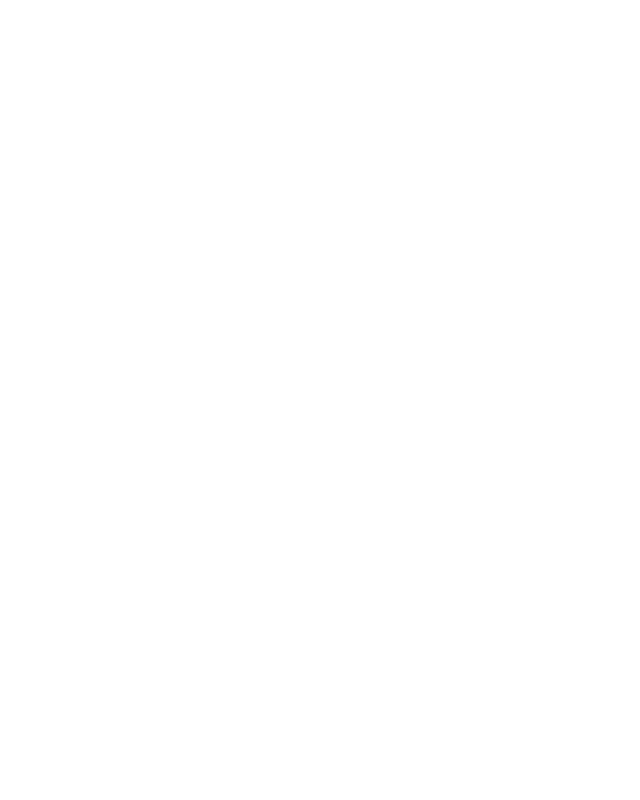
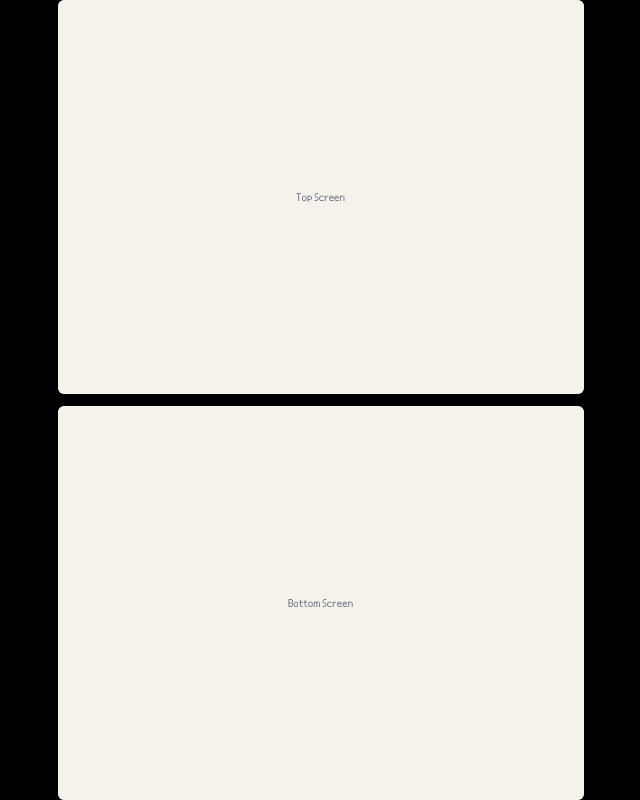
Before and after one commit to Flapjacck/React-Portfolio, a React (Vite) app: page / in a window 1280 px wide. Shown: the whole page, without its empty margins (319-959 px from the left). Built offline with nearby package versions, Linux system fonts and the light colour scheme.

Commit message:
Feat: Top Screen & both applied to app.tsx

```diff
--- a/src/App.tsx
+++ b/src/App.tsx
@@ -1,10 +1,26 @@
 
+/**
+ * App.tsx
+ *
+ * Root application component. Renders the DS Lite dual-screen layout
+ * with top and bottom screens stacked vertically. The layout is viewport-locked
+ * with no scrolling, adapting gracefully to mobile and desktop sizes.
+ */
+
+import { TopScreen } from './components/TopScreen/TopScreen';
+import { BottomScreen } from './components/BottomScreen/BottomScreen';
+
+/**
+ * Main application component with dual-screen DS Lite layout
+ * @returns Root layout with stacked top and bottom screens
+ */
 function App() {
-
   return (
-    <>
-    </>
-  )
+    <main className="flex flex-col items-center justify-center gap-(--screen-gap) h-full w-full bg-black overflow-hidden">
+      <TopScreen />
+      <BottomScreen />
+    </main>
+  );
 }
 
-export default App
+export default App;
--- /dev/null
+++ b/src/components/TopScreen/TopScreen.tsx
@@ -0,0 +1,35 @@
+/**
+ * TopScreen.tsx
+ *
+ * DS Lite-inspired top screen component. Displays content in a 4:3 aspect
+ * ratio container with warm, retro styling. Acts as a container for child
+ * components that should be rendered on the upper display area.
+ */
+
+import type { ReactNode } from 'react';
+
+export interface TopScreenProps {
+  /** Content to render inside the top screen */
+  children?: ReactNode;
+}
+
+/**
+ * Renders the DS Lite top screen display area
+ * @param children - Content to display on the top screen
+ * @returns Top screen component with 4:3 aspect ratio
+ */
+export function TopScreen({ children }: TopScreenProps) {
+  return (
+    <div className="ds-screen aspect-[4/3] flex items-center justify-center min-w-0">
+      <div className="ds-screen-content flex items-center justify-center p-6">
+        {children ? (
+          children
+        ) : (
+          <div className="text-center text-gray-500">
+            <p className="text-sm font-medium">Top Screen</p>
+          </div>
+        )}
+      </div>
+    </div>
+  );
+}
--- /dev/null
+++ b/src/components/TopScreen/index.ts
@@ -0,0 +1,9 @@
+/**
+ * index.ts
+ *
+ * Barrel export for TopScreen component.
+ * Enables clean imports: import { TopScreen } from '@/components/TopScreen'
+ */
+
+export { TopScreen } from './TopScreen';
+export type { TopScreenProps } from './TopScreen';
```
